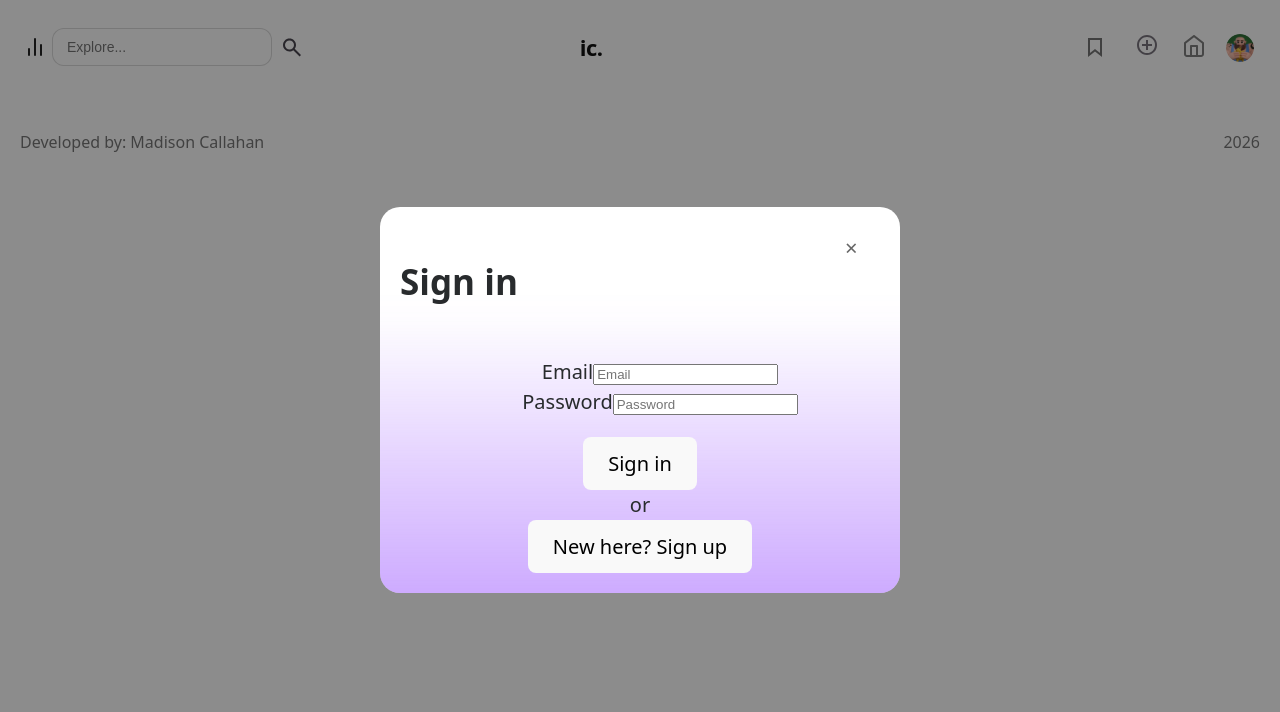
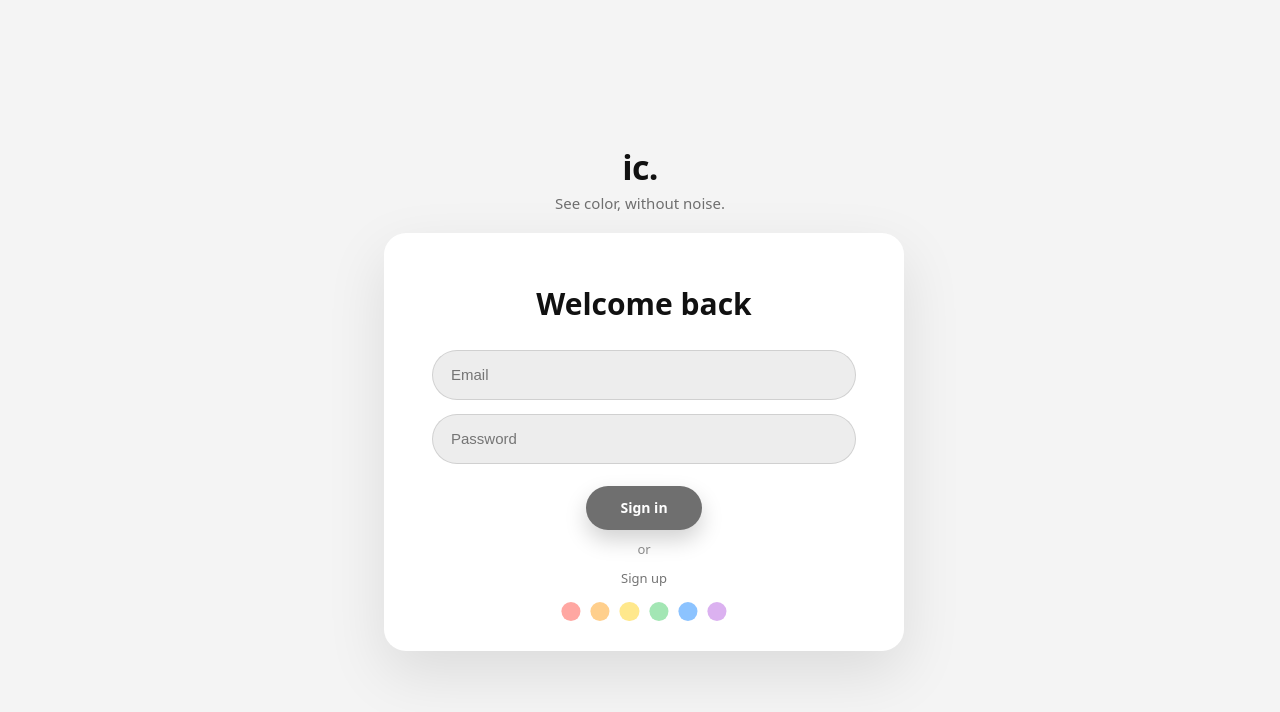
Before and after one commit to madscalls/se_project_final, a React (Vite) app: page /login in a window 1280 px wide. Shown: the top 712 px of the page. Built offline with nearby package versions, Linux system fonts and the light colour scheme.

Commit message:
post tweak

```diff
--- a/src/components/App/App.jsx
+++ b/src/components/App/App.jsx
@@ -1,143 +1,111 @@
-import React, { useContext, useEffect, useState } from "react";
-import { Routes, Route, Navigate } from "react-router-dom";
+import React, { useContext, useMemo, useState } from "react";
+import { Routes, Route, Navigate, useNavigate } from "react-router-dom";
 import "./App.css";
 
 import Header from "../Header/Header";
 import Cards from "../Cards/Cards";
 import ColorDots from "../ColorDots/ColorDots";
 import Footer from "../footer/Footer";
-import LoginModal from "../LoginModal/LoginModal";
 import PreviewModal from "../PreviewModal/PreviewModal";
 import AddModal from "../AddModal/AddModal";
 import Profile from "../Profile/Profile";
 import EditProfileModal from "../EditProfileModal/EditProfileModal";
 
+import LoginPage from "../LoginPage/LoginPage";
+import Preloader from "../Preloader/Preloader";
+
 import { AuthContext } from "../../contexts/AuthContext.jsx";
 
+function ProtectedRoute({ isAllowed, redirectTo = "/login", children }) {
+  if (!isAllowed) return <Navigate to={redirectTo} replace />;
+  return children;
+}
+
 export default function App() {
+  const navigate = useNavigate();
+
+  const { user, isLoggedIn, isChecking, logout } = useContext(AuthContext);
+
+  const currentUser = useMemo(
+    () => ({
+      username: user?.name || user?.email || "Username",
+      avatarUrl: user?.avatarUrl || "",
+    }),
+    [user],
+  );
+
   const [isAddOpen, setIsAddOpen] = useState(false);
-  const [isLoginOpen, setIsLoginOpen] = useState(false);
-  const [authMode, setAuthMode] = useState("signin"); // "signin" | "signup"
-
+  const [isEditProfileOpen, setIsEditProfileOpen] = useState(false);
   const [selectedPost, setSelectedPost] = useState(null);
-  const openPreview = (post) => setSelectedPost(post);
-  const closePreview = () => setSelectedPost(null);
 
   const [posts, setPosts] = useState([]);
+  const [activeColor, setActiveColor] = useState("all");
+
+  const visiblePosts =
+    activeColor === "all"
+      ? posts
+      : posts.filter((p) => p.color === activeColor);
 
   const handleAddPost = (newPost) => {
     setPosts((prev) => [{ id: Date.now(), ...newPost }, ...prev]);
   };
 
-  const [activeColor, setActiveColor] = useState("all");
-  const visiblePosts =
-    activeColor === "all"
-      ? posts
-      : posts.filter((p) => p.color === activeColor);
-
-  const [isEditProfileOpen, setIsEditProfileOpen] = useState(false);
-
-  const { user, isLoggedIn, isChecking, login, signup, logout } =
-    useContext(AuthContext);
-
-  const currentUser = {
-    username: user?.name || user?.email || "Username",
-    avatarUrl: user?.avatarUrl || "",
-  };
-
-  useEffect(() => {
-    if (!isChecking && !isLoggedIn) {
-      setIsLoginOpen(true);
-      setAuthMode("signin");
+  if (isChecking) {
+    return <Preloader />;
   }
-  }, [isChecking, isLoggedIn]);
-
-  const handleSaveProfile = (updates) => {
-    // This is still local-only for now (fine for basics)
-    // Later you’ll PATCH /users/me on backend.
-    console.log("Profile updates (local only for now):", updates);
-  };
-
-  const canUseApp = !isChecking && isLoggedIn;
 
   return (
     <div className={`app app--${activeColor}`}>
+      {isLoggedIn && (
         <Header
-        onAddClick={() =>
-          canUseApp ? setIsAddOpen(true) : setIsLoginOpen(true)
-        }
+          onAddClick={() => setIsAddOpen(true)}
           currentUser={currentUser}
           isLoggedIn={isLoggedIn}
-        onLogout={logout}
-        onLogin={() => {
-          setAuthMode("signin");
-          setIsLoginOpen(true);
+          onLogout={() => {
+            logout?.();
+            navigate("/login", { replace: true });
           }}
         />
+      )}
 
-      {!isChecking && (
       <Routes>
+        <Route
+          path="/login"
+          element={isLoggedIn ? <Navigate to="/" replace /> : <LoginPage />}
+        />
+
         <Route
           path="/"
           element={
-              isLoggedIn ? (
+            <ProtectedRoute isAllowed={isLoggedIn}>
               <>
                 <ColorDots
                   activeColor={activeColor}
                   onChange={setActiveColor}
                 />
-                  <Cards posts={visiblePosts} onCardClick={openPreview} />
+                <Cards posts={visiblePosts} onCardClick={setSelectedPost} />
               </>
-              ) : (
-                <Navigate to="/auth" replace />
-              )
+            </ProtectedRoute>
           }
         />
 
         <Route
           path="/profile"
           element={
-              isLoggedIn ? (
+            <ProtectedRoute isAllowed={isLoggedIn}>
               <Profile
                 onEditProfile={() => setIsEditProfileOpen(true)}
                 currentUser={currentUser}
               />
-              ) : (
-                <Navigate to="/auth" replace />
-              )
+            </ProtectedRoute>
           }
         />
 
-          <Route path="/auth" element={<div />} />
+        <Route
+          path="*"
+          element={<Navigate to={isLoggedIn ? "/" : "/login"} replace />}
+        />
       </Routes>
-      )}
-
-      <LoginModal
-        isOpen={isLoginOpen}
-        mode={authMode}
-        onClose={() => {
-          if (!isLoggedIn) return;
-          setIsLoginOpen(false);
-        }}
-        onSwitchMode={(nextMode) => setAuthMode(nextMode)}
-        onSubmit={async ({ mode, username, email, password }) => {
-          if (mode === "signup") {
-            await signup({ username, email, password });
-
-            setAuthMode("signin");
-
-            // (uncomment) auto-login after signup:
-            // await login({ email, password });
-            // setIsLoginOpen(false);
-
-            return;
-          }
-
-          // Sign in
-          await login({ email, password });
-          setIsLoginOpen(false);
-        }}
-      />
 
       {isAddOpen && (
         <AddModal
@@ -148,7 +116,7 @@ export default function App() {
 
       <PreviewModal
         isOpen={!!selectedPost}
-        onClose={closePreview}
+        onClose={() => setSelectedPost(null)}
         post={selectedPost}
       />
 
@@ -156,10 +124,12 @@ export default function App() {
         isOpen={isEditProfileOpen}
         onClose={() => setIsEditProfileOpen(false)}
         currentUser={currentUser}
-        onSave={handleSaveProfile}
+        onSave={(updates) => {
+          console.log("Profile updates (local only for now):", updates);
+        }}
       />
 
-      <Footer />
+      {isLoggedIn && <Footer />}
     </div>
   );
 }
--- a/src/components/Header/Header.css
+++ b/src/components/Header/Header.css
@@ -9,7 +9,6 @@
 .topbar__inner {
   height: 64px;
   display: flex;
-  justify-content: flex-start;
   align-items: center;
 }
 
@@ -34,13 +33,10 @@ a.logo {
   background: none;
   border: none;
   cursor: pointer;
-  text-decoration: none; /* IMPORTANT */
-}
-
-.logo:visited {
   text-decoration: none;
 }
 
+.logo:visited,
 .logo:active,
 .logo:focus {
   text-decoration: none;
@@ -50,26 +46,16 @@ a.logo {
   font-weight: 900;
 }
 
-/*rainbow hover*/
-.logo {
-  position: relative; /* needed for ::before positioning */
-}
-
 .logo::before {
   content: "";
   position: absolute;
-
-  /* extend outward instead of inward */
   inset: 1px;
-
   border-radius: 999px;
   pointer-events: none;
-
   opacity: 0;
   transform: scale(0.7);
-
   background:
-    /* remove white wash — use a transparent fade instead */ radial-gradient(
+    radial-gradient(
       circle at center,
       rgba(0, 0, 0, 0) 0%,
       rgba(0, 0, 0, 0.25) 55%,
@@ -90,14 +76,11 @@ a.logo {
       #ff0062 98%,
       #ff0062 100%
     );
-
-  /* less blur + more saturation = visible color */
   filter: blur(34px) saturate(1.8) contrast(1.05);
-
-  /* “screen-like” glow effect on white backgrounds */
   mix-blend-mode: screen;
-
-  transition: opacity 500ms ease, transform 500ms ease;
+  transition:
+    opacity 500ms ease,
+    transform 500ms ease;
 }
 
 .logo:hover::before {
@@ -111,10 +94,9 @@ a.logo {
   color: #fff;
 }
 
-/* subtle drifting “smoke” movement */
 @keyframes logoGlowDrift {
   0% {
-    transform: scale(1) translate(0px, 0px);
+    transform: scale(1) translate(0, 0);
   }
   25% {
     transform: scale(1.02) translate(2px, -1px);
@@ -126,7 +108,7 @@ a.logo {
     transform: scale(1.03) translate(-2px, -1px);
   }
   100% {
-    transform: scale(1) translate(0px, 0px);
+    transform: scale(1) translate(0, 0);
   }
 }
 
@@ -135,8 +117,6 @@ a.logo {
     animation: none;
   }
 }
-
-/*rainbow hover*/
 
 nav.topbarActions {
   margin-left: auto;
@@ -151,7 +131,6 @@ nav.topbarActions {
   height: 38px;
   width: 38px;
   border-radius: 10px;
-  /* border: 1px solid rgba(0, 0, 0, 0.12); */
   background: #fff;
   cursor: pointer;
   position: relative;
@@ -162,3 +141,28 @@ nav.topbarActions {
   top: 6px;
   right: 8px;
 }
+
+.header__logout {
+  background: none;
+  border: none;
+  font-size: 13px;
+  cursor: pointer;
+  padding: 6px 10px;
+  border-radius: 999px;
+  color: #666;
+}
+
+.header__logout:hover {
+  background: linear-gradient(
+    90deg,
+    #ff3b30,
+    #ff9500,
+    #ffcc00,
+    #34c759,
+    #007aff,
+    #af52de
+  );
+  -webkit-background-clip: text;
+  background-clip: text;
+  color: transparent;
+}
--- a/src/components/LoginDotsBackdrop/LoginDotsBackdrop.css
+++ b/src/components/LoginDotsBackdrop/LoginDotsBackdrop.css
@@ -16,12 +16,6 @@
   content: "";
   position: absolute;
   inset: -20%;
-  /* subtle bottom hue fade like dashboard */
-  background: linear-gradient(
-    to top,
-    rgba(140, 60, 255, 0.55) 0%,
-    rgba(140, 60, 255, 0) 66%
-  );
   filter: blur(18px);
 }
 
--- a/src/components/LoginModal/LoginModal.css
+++ /dev/null
@@ -1,4 +0,0 @@
-.login {
-  position: relative;
-  z-index: 1;
-}
--- /dev/null
+++ b/src/components/LoginPage/LoginPage.css
@@ -0,0 +1,263 @@
+/* =========================
+   Page layout (match screenshot)
+========================= */
+
+.loginPage {
+  min-height: 100vh;
+  display: grid;
+  place-items: center;
+  background: #f4f4f4;
+}
+
+/* subtle glow driven by the bottom dots selection */
+.loginPage::before {
+  content: "";
+  position: fixed;
+  inset: 0;
+  pointer-events: none;
+  opacity: 0.55;
+  filter: blur(60px);
+  background: radial-gradient(
+    circle at 50% 55%,
+    color-mix(in srgb, var(--glow, rgba(0, 0, 0, 0)), transparent 78%),
+    transparent 60%
+  );
+}
+
+.loginPage__inner {
+  position: relative;
+  z-index: 1;
+  width: 100%;
+  max-width: 560px;
+  padding: 48px 24px;
+  text-align: center;
+}
+
+/* =========================
+   Header
+========================= */
+
+.loginPage__header {
+  margin-bottom: 18px;
+}
+
+.loginPage__brand {
+  font-size: 34px;
+  font-weight: 800;
+  letter-spacing: -0.02em;
+  margin: 0;
+}
+
+.loginPage__tagline {
+  margin: 6px 0 0;
+  font-size: 15px;
+  color: rgba(0, 0, 0, 0.55);
+}
+
+/* =========================
+   Card
+========================= */
+
+.loginCard {
+  position: relative;
+  width: min(520px, 92vw);
+  border-radius: 22px;
+  background: #fff;
+  padding: 48px 48px 64px; /* extra bottom for dots */
+  box-shadow: 0 22px 60px rgba(0, 0, 0, 0.1);
+}
+
+.loginCard__title {
+  margin: 0 0 24px;
+  font-size: 30px;
+  font-weight: 700;
+}
+
+/* =========================
+   Form
+========================= */
+
+.loginForm {
+  display: flex;
+  flex-direction: column;
+}
+
+.loginForm__fields {
+  display: flex;
+  flex-direction: column;
+  gap: 14px;
+}
+
+.loginForm__input {
+  height: 50px;
+  border-radius: 999px;
+  background: #ededed;
+  border: 1px solid rgba(0, 0, 0, 0.12);
+  padding: 0 18px;
+  color: rgb(58, 58, 58);
+  font-size: 15px;
+  outline: none;
+  transition:
+    border-color 0.2s ease,
+    box-shadow 0.2s ease;
+}
+
+.loginForm__input:focus {
+  border-color: rgba(0, 0, 0, 0.16);
+  box-shadow: 0 0 0 3px rgba(0, 0, 0, 0.04);
+}
+
+.loginForm__error {
+  margin-top: 10px;
+  font-size: 13px;
+  color: #d00;
+}
+
+/* =========================
+   Actions
+========================= */
+
+.loginForm__actions {
+  margin-top: 22px;
+  display: flex;
+  flex-direction: column;
+  align-items: center;
+}
+
+.loginForm__primary {
+  height: 44px;
+  padding: 0 34px;
+  border-radius: 999px;
+  border: none;
+  background: #6f6f6f;
+  color: #fff;
+  font-size: 14px;
+  font-weight: 600;
+  cursor: pointer;
+  box-shadow: 0 10px 22px rgba(0, 0, 0, 0.18);
+  transition:
+    transform 0.15s ease,
+    box-shadow 0.15s ease;
+}
+
+.loginForm__primary:hover {
+  transform: translateY(-1px);
+  box-shadow: 0 12px 26px rgba(0, 0, 0, 0.22);
+}
+
+.loginForm__primary:disabled {
+  opacity: 0.6;
+  cursor: default;
+  transform: none;
+}
+
+.loginForm__or {
+  margin: 10px 0;
+  font-size: 13px;
+  color: rgba(0, 0, 0, 0.45);
+}
+
+.loginForm__link {
+  background: none;
+  border: none;
+  padding: 0;
+  font-size: 13px;
+  cursor: pointer;
+  display: inline-flex;
+  gap: 2px;
+  color: rgba(0, 0, 0, 0.55);
+}
+
+.loginForm__link:hover {
+  background: linear-gradient(
+    90deg,
+    #ff3b30,
+    #ff9500,
+    #ffcc00,
+    #34c759,
+    #007aff,
+    #5856d6,
+    #af52de
+  );
+  -webkit-background-clip: text;
+  background-clip: text;
+  color: transparent;
+}
+
+/* =========================
+   Dots
+========================= */
+
+.loginCard__dots {
+  position: absolute;
+  left: 50%;
+  bottom: 18px;
+  transform: translateX(-50%);
+  z-index: 5;
+}
+
+.loginPage .colorDots {
+  background: transparent;
+}
+
+.loginPage .colorDots__inner {
+  gap: 10px;
+}
+
+.loginPage .dot {
+  width: 10px;
+  height: 19px;
+  border-radius: 50%;
+  border: none;
+  outline: none;
+  opacity: 0.45;
+  transform: none;
+}
+
+.loginPage .dot--active {
+  opacity: 0.95;
+  transform: scale(1.15);
+  outline: 2px solid rgba(255, 255, 255, 0.85);
+  outline-offset: 3px;
+}
+
+.loginPage .dot--all {
+  display: none;
+}
+
+/* =========================
+   Glow
+   ========================= */
+
+.loginPage--red {
+  --glow: #ff3b30;
+}
+.loginPage--orange {
+  --glow: #ff9500;
+}
+.loginPage--yellow {
+  --glow: #ffcc00;
+}
+.loginPage--green {
+  --glow: #34c759;
+}
+.loginPage--blue {
+  --glow: #007aff;
+}
+.loginPage--purple {
+  --glow: #af52de;
+}
+
+@media (max-width: 520px) {
+  .loginCard {
+    padding: 36px 22px 60px;
+  }
+  .loginCard__title {
+    font-size: 26px;
+  }
+}
+
+.footer {
+  background-color: #f6f6f6;
+  z-index: 0;
+}
--- a/src/components/LoginModal/LoginModal.jsx
+++ b/src/components/LoginPage/LoginPage.jsx
@@ -1,15 +1,14 @@
-import React, { useMemo, useState } from "react";
-import Modal from "../Modal/Modal";
-import LoginDotsBackdrop from "../LoginDotsBackdrop/LoginDotsBackdrop";
-import "./LoginModal.css";
+import React, { useContext, useMemo, useState } from "react";
+import { useNavigate } from "react-router-dom";
+import "./LoginPage.css";
+import ColorDots from "../ColorDots/ColorDots";
+import { AuthContext } from "../../contexts/AuthContext.jsx";
 
-export default function LoginModal({
-  isOpen,
-  mode = "signin",
-  onClose,
-  onSubmit,
-  onSwitchMode,
-}) {
+export default function LoginPage() {
+  const navigate = useNavigate();
+  const { login, signup } = useContext(AuthContext);
+
+  const [mode, setMode] = useState("signin"); // "signin" | "signup"
   const isSignup = mode === "signup";
 
   const initial = useMemo(
@@ -25,6 +24,9 @@ export default function LoginModal({
   const [values, setValues] = useState(initial);
   const [error, setError] = useState("");
   const [isSubmitting, setIsSubmitting] = useState(false);
+
+  // bottom dots tint state
+  const [activeColor, setActiveColor] = useState("all");
 
   const setField = (name) => (e) => {
     if (error) setError("");
@@ -61,15 +63,25 @@ export default function LoginModal({
     setError("");
 
     try {
-      await onSubmit?.({
-        mode,
+      if (isSignup) {
+        await signup({
           username: values.username.trim(),
           email: values.email.trim(),
           password: values.password,
         });
 
+        setMode("signin");
         setValues(initial);
-      onClose?.();
+        return;
+      }
+
+      await login({
+        email: values.email.trim(),
+        password: values.password,
+      });
+
+      setValues(initial);
+      navigate("/", { replace: true });
     } catch (err) {
       setError(err?.message || "Something went wrong. Please try again.");
     } finally {
@@ -78,29 +90,30 @@ export default function LoginModal({
   };
 
   const switchMode = () => {
-    const nextMode = isSignup ? "signin" : "signup";
     setError("");
     setValues(initial);
-    onSwitchMode?.(nextMode);
+    setMode((prev) => (prev === "signup" ? "signin" : "signup"));
   };
 
   return (
-    <Modal
-      isOpen={isOpen}
-      title={isSignup ? "Create account" : "Sign in"}
-      onClose={onClose}
-    >
-      <LoginDotsBackdrop tint="purple" />
+    <div className={`loginPage loginPage--${activeColor}`}>
+      <div className="loginPage__inner">
+        <header className="loginPage__header">
+          <h1 className="loginPage__brand">ic.</h1>
+          <p className="loginPage__tagline">See color, without noise.</p>
+        </header>
 
-      <form className="login" onSubmit={handleSubmit}>
-        <ul className="login__list">
+        <section className="loginCard" aria-label="Login">
+          <h2 className="loginCard__title">
+            {isSignup ? "Create account" : "Welcome back"}
+          </h2>
+
+          <form className="loginForm" onSubmit={handleSubmit}>
+            <div className="loginForm__fields">
               {isSignup && (
-            <li className="login__input_wrapper">
-              <label className="login__label">
-                <span className="login__labelText">Username</span>
                 <input
                   type="text"
-                  className="login__input"
+                  className="loginForm__input"
                   placeholder="Username"
                   value={values.username}
                   onChange={setField("username")}
@@ -108,16 +121,11 @@ export default function LoginModal({
                   required
                   disabled={isSubmitting}
                 />
-              </label>
-            </li>
               )}
 
-          <li className="login__input_wrapper">
-            <label className="login__label">
-              <span className="login__labelText">Email</span>
               <input
                 type="email"
-                className="login__input"
+                className="loginForm__input"
                 placeholder="Email"
                 value={values.email}
                 onChange={setField("email")}
@@ -125,15 +133,10 @@ export default function LoginModal({
                 required
                 disabled={isSubmitting}
               />
-            </label>
-          </li>
 
-          <li className="login__input_wrapper">
-            <label className="login__label">
-              <span className="login__labelText">Password</span>
               <input
                 type="password"
-                className="login__input"
+                className="loginForm__input"
                 placeholder="Password"
                 value={values.password}
                 onChange={setField("password")}
@@ -141,16 +144,11 @@ export default function LoginModal({
                 required
                 disabled={isSubmitting}
               />
-            </label>
-          </li>
 
               {isSignup && (
-            <li className="login__input_wrapper">
-              <label className="login__label">
-                <span className="login__labelText">Password again</span>
                 <input
                   type="password"
-                  className="login__input"
+                  className="loginForm__input"
                   placeholder="Password again"
                   value={values.passwordAgain}
                   onChange={setField("passwordAgain")}
@@ -158,34 +156,43 @@ export default function LoginModal({
                   required
                   disabled={isSubmitting}
                 />
-              </label>
-            </li>
               )}
-        </ul>
+            </div>
 
             {error && (
-          <p className="login__error" role="alert">
+              <p className="loginForm__error" role="alert">
                 {error}
               </p>
             )}
 
-        <button className="login__submit" type="submit" disabled={isSubmitting}>
-          {isSubmitting ? "Working..." : isSignup ? "Sign up" : "Sign in"}
+            <div className="loginForm__actions">
+              <button
+                className="loginForm__primary"
+                type="submit"
+                disabled={isSubmitting}
+              >
+                {isSubmitting ? "Loading..." : isSignup ? "Sign up" : "Sign in"}
               </button>
 
-        <div className="login__divider" aria-hidden="true">
-          <span className="login__dividerText">or</span>
-        </div>
+              <div className="loginForm__or">or</div>
 
               <button
-          className="login__reroute"
+                className="loginForm__link"
                 type="button"
                 onClick={switchMode}
                 disabled={isSubmitting}
               >
-          {isSignup ? "Already have an account? Sign in" : "New here? Sign up"}
+                {isSignup ? "Sign in" : "Sign up"}
               </button>
+            </div>
           </form>
-    </Modal>
+
+          {/* Dots live INSIDE the card (like your screenshot) */}
+          <div className="loginCard__dots">
+            <ColorDots activeColor={activeColor} onChange={setActiveColor} />
+          </div>
+        </section>
+      </div>
+    </div>
   );
 }
```
Also changed, not shown: src/components/Header/Header.jsx (+10 -1 lines), src/contexts/AuthContext.jsx (+18 -3 lines), src/counter.js (+7 -6 lines), src/utils/api.js (+9 -8 lines). Lines whose indentation alone changed are shown as unchanged.
